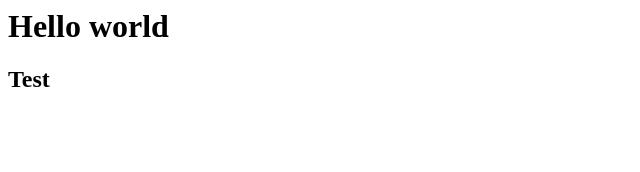
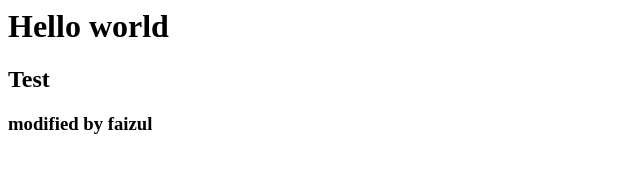
Before and after one commit to MD-Sohag-Gorami/Assignment1, a plain HTML site: page index.html in a window 1280 px wide. Shown: the whole page, without its empty margins (0-640 px from the left). Drawn offline with Linux system fonts and the light colour scheme.

Commit message:
New changes

```diff
--- a/index.html
+++ b/index.html
@@ -1,2 +1,4 @@
 <h1>Hello world </h1>
 <h2>Test</h2>
+
+<h3>modified by faizul</h3>
```
